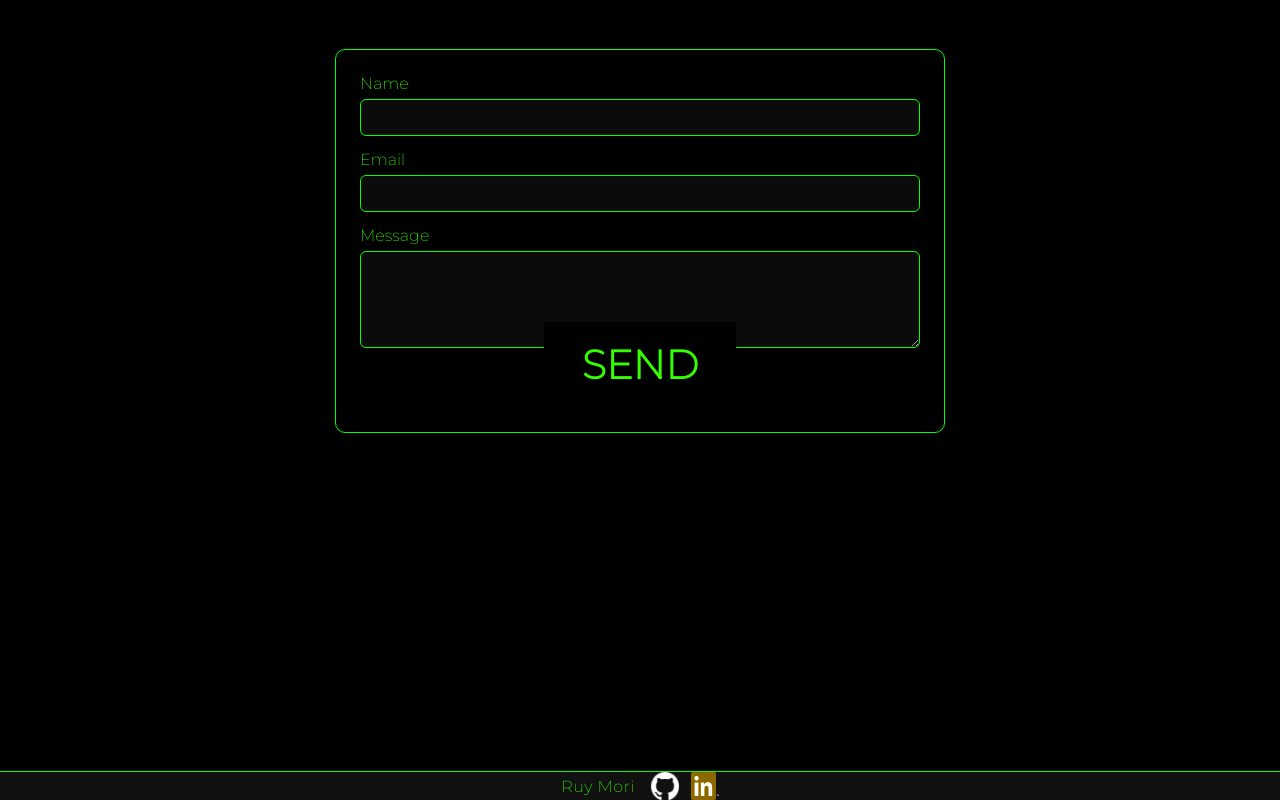
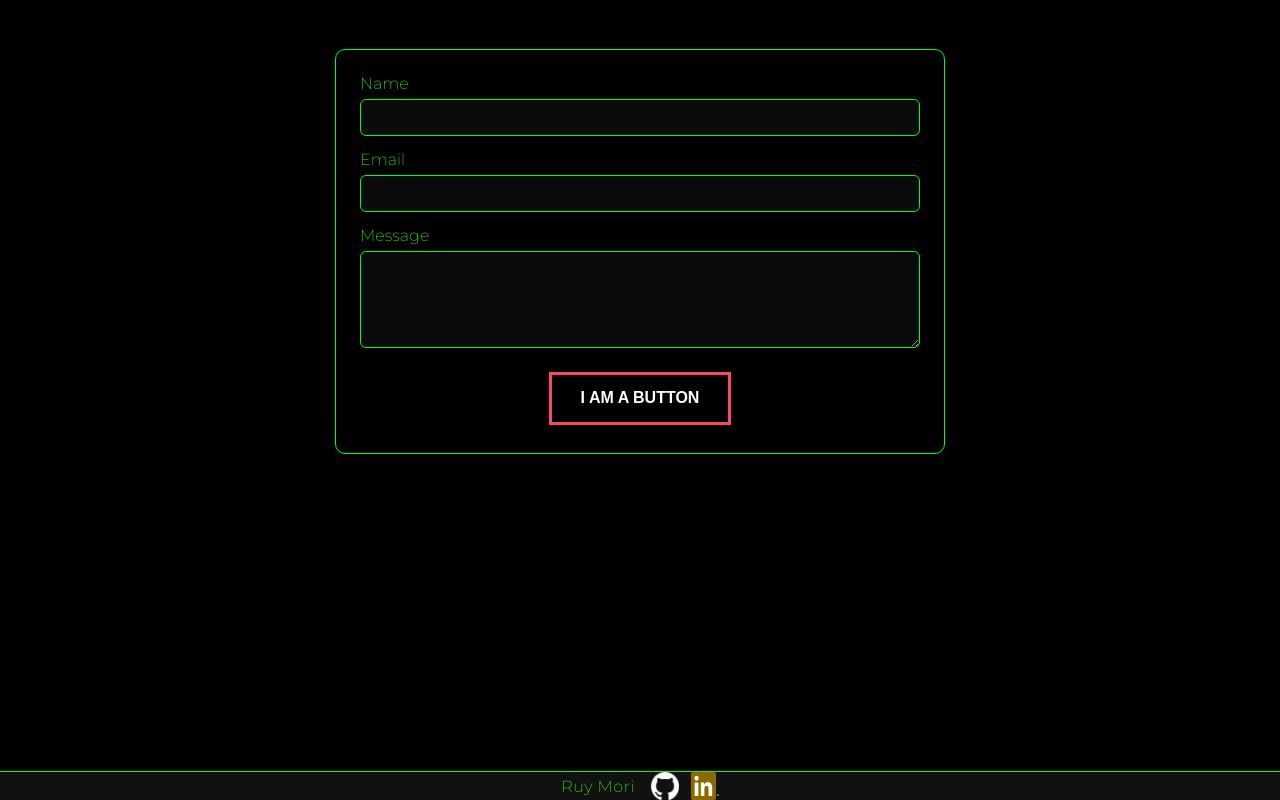
Before and after one commit to Ruyllex/Ruyllex.github.io, a React (Vite) app: page / in a window 1280 px wide. Shown: the part 3279-4079 px from the top of the page. Built offline with nearby package versions, Linux system fonts and the light colour scheme.

Commit message:
new SendButton

```diff
--- a/src/components/Contact.jsx
+++ b/src/components/Contact.jsx
@@ -1,5 +1,5 @@
 import { useState } from 'react'
-import SendButton from './SendButton'
+import SendButton from './SendButton.jsx'
 
 function Contact() {
   const [form, setForm] = useState({ name: '', email: '', message: '' })
--- a/src/components/SendButton.jsx
+++ b/src/components/SendButton.jsx
@@ -1,86 +1,46 @@
 import React from 'react';
 import styled from 'styled-components';
 
-const SendButton = ({ label = 'Send', className = '', ...props }) => {
+const SendButton = () => {
   return (
-    <StyledWrapper className={className}>
-      <button {...props}>
-        <span className="box">
-          {label}
-        </span>
-      </button>
+    <StyledWrapper>
+      <a className="btn" href="#">I am a button</a>
     </StyledWrapper>
   );
 }
 
 const StyledWrapper = styled.div`
-  .box {
-    width: 140px;
-    height: auto;
-    float: left;
-    transition: .5s linear;
+  .btn {
+   display: inline-block;
+   padding: 0.9rem 1.8rem;
+   font-size: 16px;
+   font-weight: 700;
+   color: white;
+   border: 3px solid rgb(252, 70, 100);
+   cursor: pointer;
    position: relative;
-    display: block;
+   background-color: transparent;
+   text-decoration: none;
    overflow: hidden;
-    padding: 15px;
-    text-align: center;
-    margin: 0 5px;
-    background: transparent;
-    text-transform: uppercase;
-    font-weight: 900;
+   z-index: 1;
+   font-family: inherit;
   }
 
-  .box:before {
+  .btn::before {
+   content: "";
    position: absolute;
-    content: '';
    left: 0;
-    bottom: 0;
-    height: 4px;
+   top: 0;
    width: 100%;
-    border-bottom: 4px solid transparent;
-    border-left: 4px solid transparent;
-    box-sizing: border-box;
-    transform: translateX(100%);
+   height: 100%;
+   background-color: rgb(252, 70, 100);
+   transform: translateX(-100%);
+   transition: all .3s;
+   z-index: -1;
   }
 
-  .box:after {
-    position: absolute;
-    content: '';
-    top: 0;
-    left: 0;
-    width: 100%;
-    height: 4px;
-    border-top: 4px solid transparent;
-    border-right: 4px solid transparent;
-    box-sizing: border-box;
-    transform: translateX(-100%);
-  }
-
-  .box:hover {
-    box-shadow: 0 5px 15px rgba(0, 0, 0, 0.5);
-  }
-
-  .box:hover:before {
-    border-color: #33ff00;
-    height: 100%;
+  .btn:hover::before {
    transform: translateX(0);
-    transition: .3s transform linear, .3s height linear .3s;
-  }
-
-  .box:hover:after {
-    border-color: #33ff00;
-    height: 100%;
-    transform: translateX(0);
-    transition: .3s transform linear, .3s height linear .5s;
-  }
-
-  button {
-    color: #33ff00;
-    text-decoration: none;
-    cursor: pointer;
-    outline: none;
-    border: none;
-    background: #000000;
   }`;
 
 export default SendButton;
```
Lines whose indentation alone changed are shown as unchanged.
